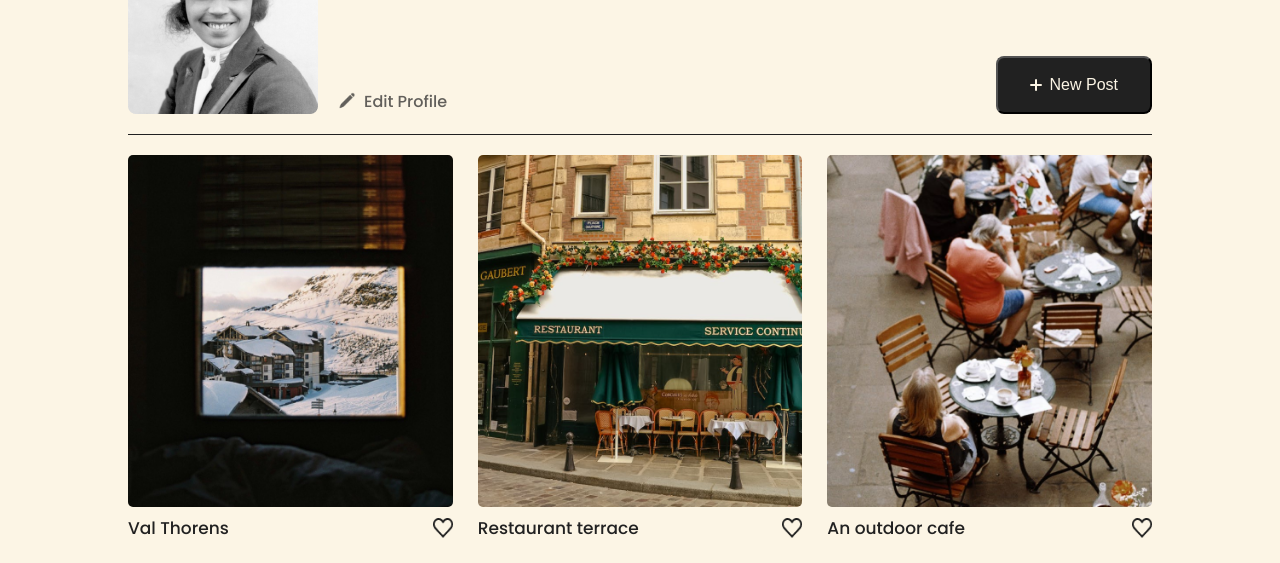
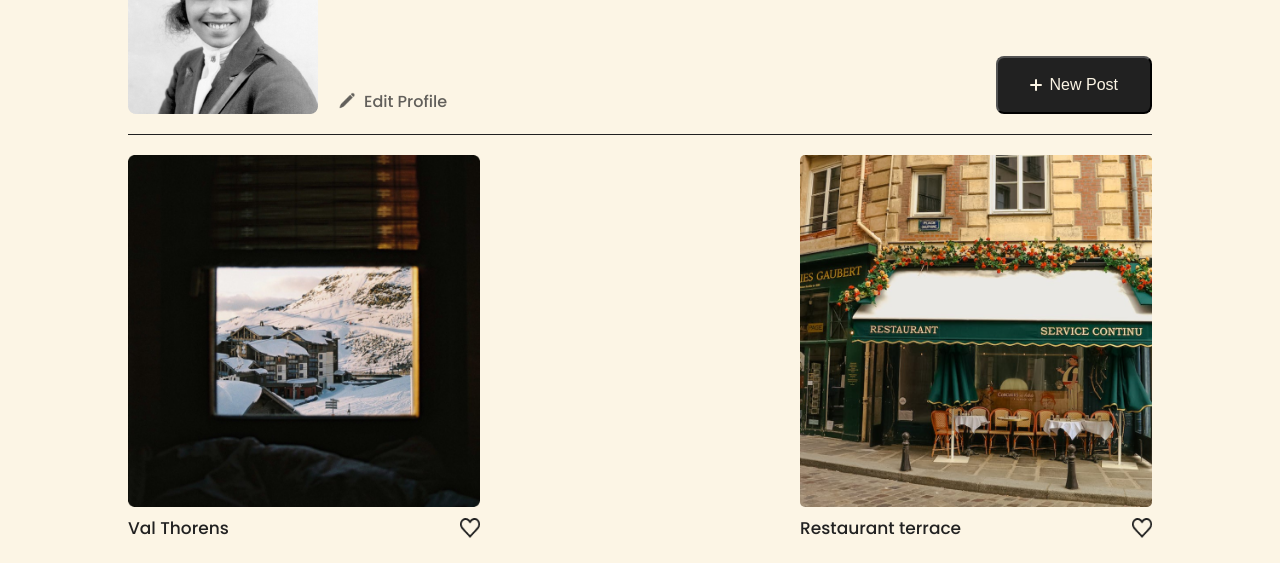
Before and after one commit to Xeinny07/Circle-08-Spots-Website-Assignment, a plain HTML site: page index.html in a window 1280 px wide. Shown: the part 168-731 px from the top of the page. Drawn offline with Linux system fonts and the light colour scheme.

Commit message:
fix: image container

```diff
--- a/style.css
+++ b/style.css
@@ -29,7 +29,7 @@ img {
 /* profile section */
 .profile-header {
       margin: 0 auto;
-  width: 80%;
+  max-width: 80%;
   display: flex;
   justify-content: space-between;
   align-items: center;
@@ -113,7 +113,7 @@ img {
 /*Gallery*/
 .site-content {
   margin: 0 auto;
-  width: 80%;
+  max-width: 80%;
   padding: 20px 0;
 }
 
@@ -124,9 +124,9 @@ img {
   justify-content: space-between;
 }
 
-.Image-container {
+/* .Image-container {
   flex: 1 1 calc(33% - 25px);
-}
+} */
 
 figure {
     margin: 0;
```
